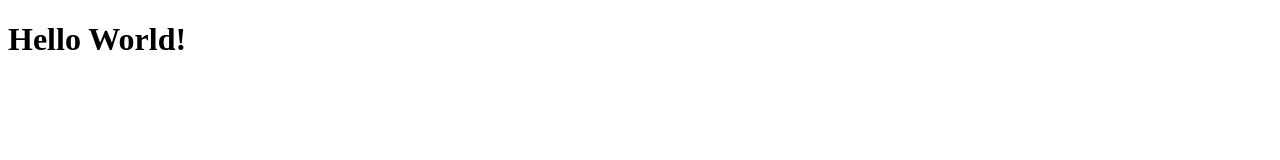
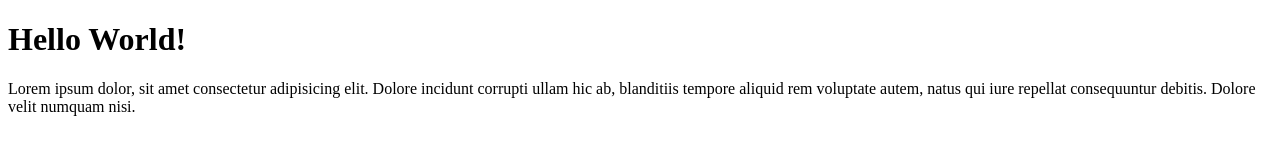
Before and after one commit to zdnxya/git-remote, a plain HTML site: page index.html in a window 1280 px wide. Drawn offline with Linux system fonts and the light colour scheme.

Commit message:
add paragraph

```diff
--- a/index.html
+++ b/index.html
@@ -8,5 +8,6 @@
 </head>
 <body>
     <h1>Hello World!</h1>
+    <p>Lorem ipsum dolor, sit amet consectetur adipisicing elit. Dolore incidunt corrupti ullam hic ab, blanditiis tempore aliquid rem voluptate autem, natus qui iure repellat consequuntur debitis. Dolore velit numquam nisi.</p>
 </body>
 </html>
```
